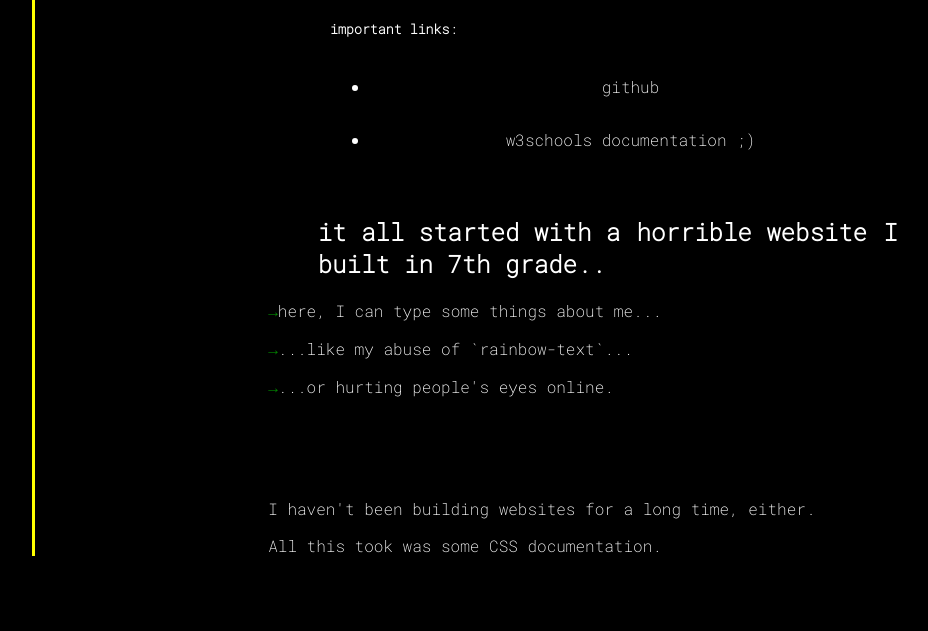
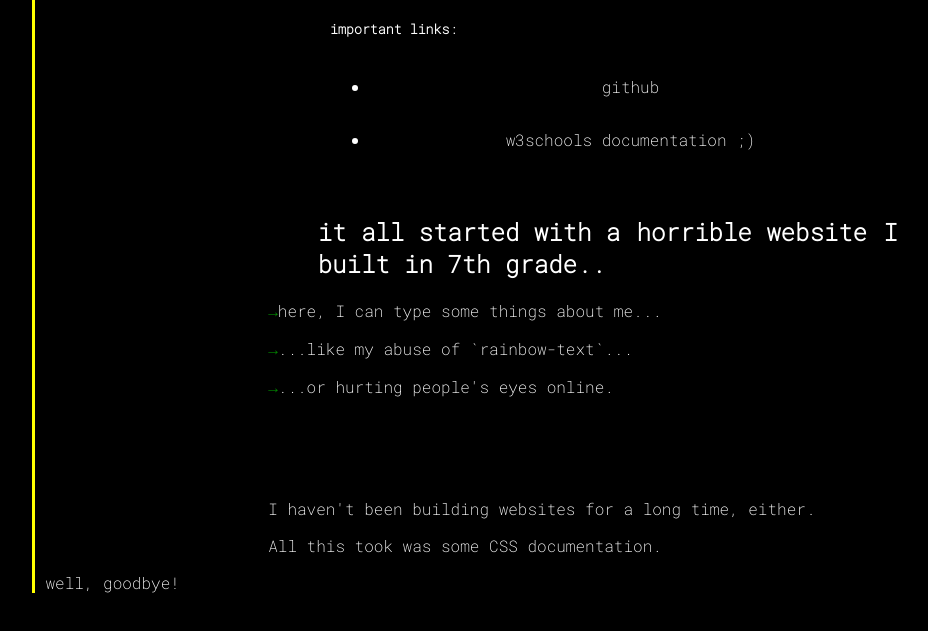
Before and after one commit to obscuredc/showcase, a plain HTML site: page index.html in a window 1280 px wide. Shown: the part 67-698 px from the top of the page, without its empty margins (5-933 px from the left). Drawn offline with Linux system fonts and the light colour scheme.

Commit message:
Update index.html

```diff
--- a/index.html
+++ b/index.html
@@ -39,6 +39,7 @@
                         <p>All this took was some CSS documentation.</p>
                     </div>
                 </div>
+                <p class="neon-text">well, goodbye!</p>
             </div>
         </div>
     </body>
```
